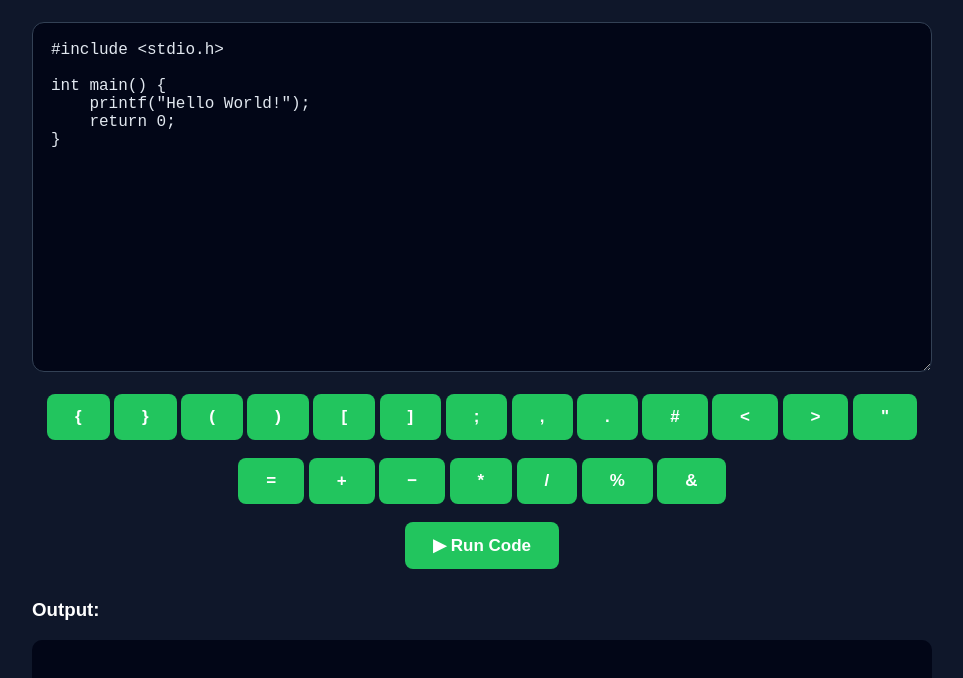
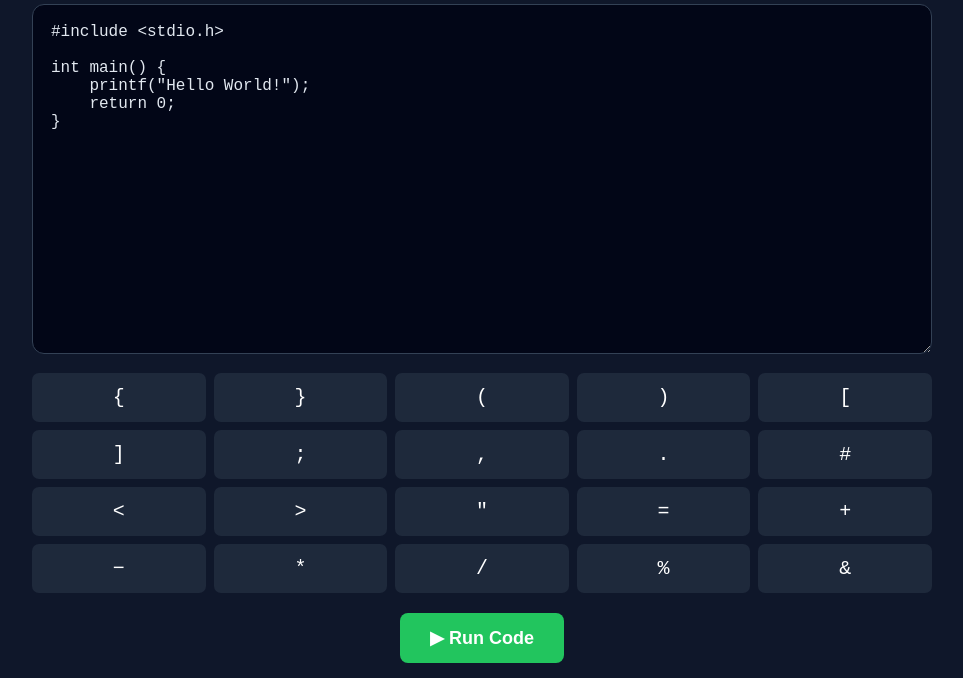
Before and after one commit to kumaryadavaaditya1-ops/Ccompiler-Run-, a plain HTML site: page index.html in a window 1280 px wide. Shown: the part 122-800 px from the top of the page, without its empty margins (158-1121 px from the left). Drawn offline with Linux system fonts and the light colour scheme.

Commit message:
Update styles for container and textarea elements

```diff
--- a/style.css
+++ b/style.css
@@ -10,9 +10,9 @@ body {
 }
 
 .container {
-    width: 92%;
+    width: 94%;
     max-width: 900px;
-    margin: 40px auto;
+    margin: 30px auto;
     text-align: center;
 }
 
@@ -24,37 +24,52 @@ h1 {
 p {
     color: #cbd5e1;
     font-size: 17px;
-    margin-bottom: 25px;
 }
 
 textarea {
     width: 100%;
     min-height: 350px;
     padding: 18px;
+    background: #020617;
+    color: #e2e8f0;
     border: 1px solid #334155;
     border-radius: 12px;
-    background: #020617;
-    color: #e2e8f0;
     font-family: monospace;
     font-size: 16px;
     resize: vertical;
     outline: none;
 }
 
-button {
-    margin-top: 18px;
-    padding: 13px 28px;
+.symbol-keyboard {
+    display: grid;
+    grid-template-columns: repeat(5, 1fr);
+    gap: 8px;
+    margin-top: 15px;
+}
+
+.symbol-keyboard button {
+    padding: 13px 5px;
+    border: none;
+    border-radius: 7px;
+    background: #1e293b;
+    color: white;
+    font-size: 20px;
+    font-family: monospace;
+}
+
+.symbol-keyboard button:active {
+    background: #334155;
+}
+
+.run {
+    margin-top: 20px;
+    padding: 14px 30px;
     border: none;
     border-radius: 8px;
     background: #22c55e;
     color: white;
-    font-size: 17px;
+    font-size: 18px;
     font-weight: bold;
-    cursor: pointer;
-}
-
-button:hover {
-    opacity: 0.9;
 }
 
 h3 {
@@ -70,5 +85,4 @@ pre {
     color: #22c55e;
     text-align: left;
     white-space: pre-wrap;
-    overflow-x: auto;
 }
```
